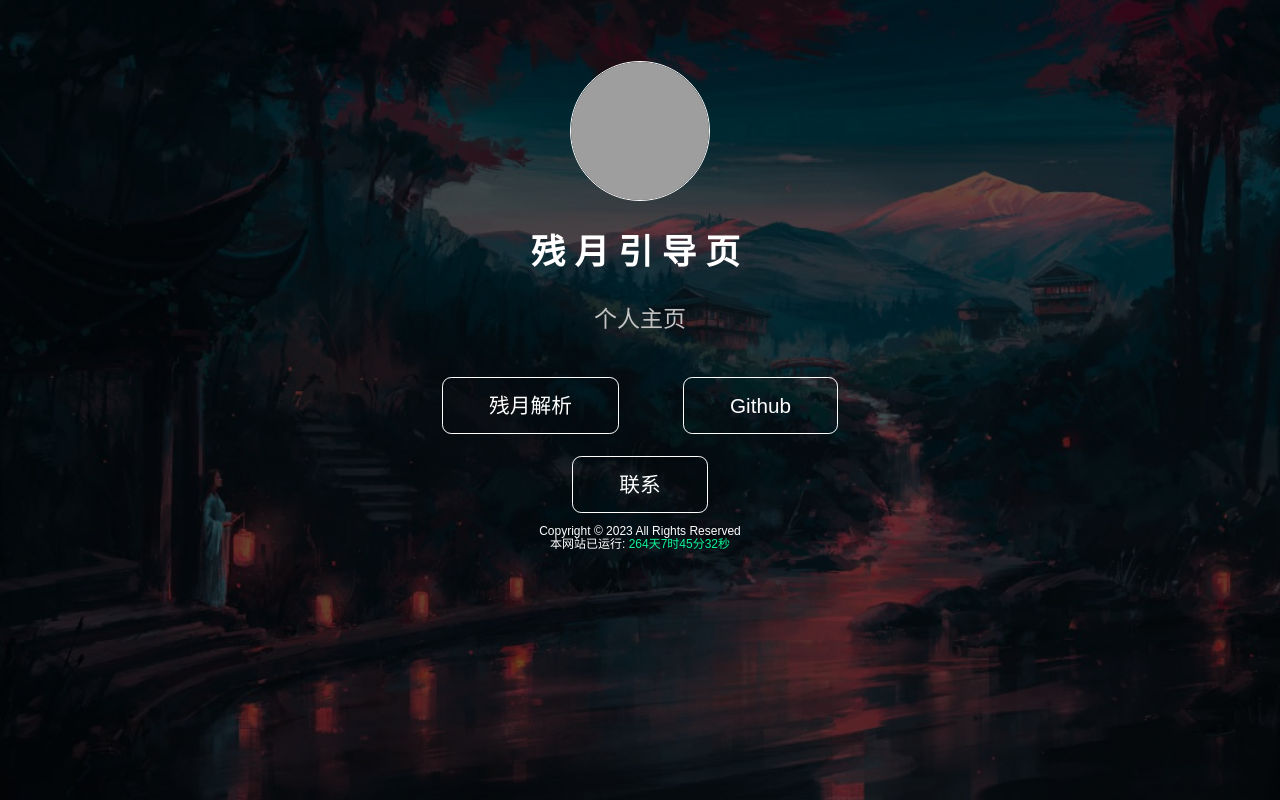
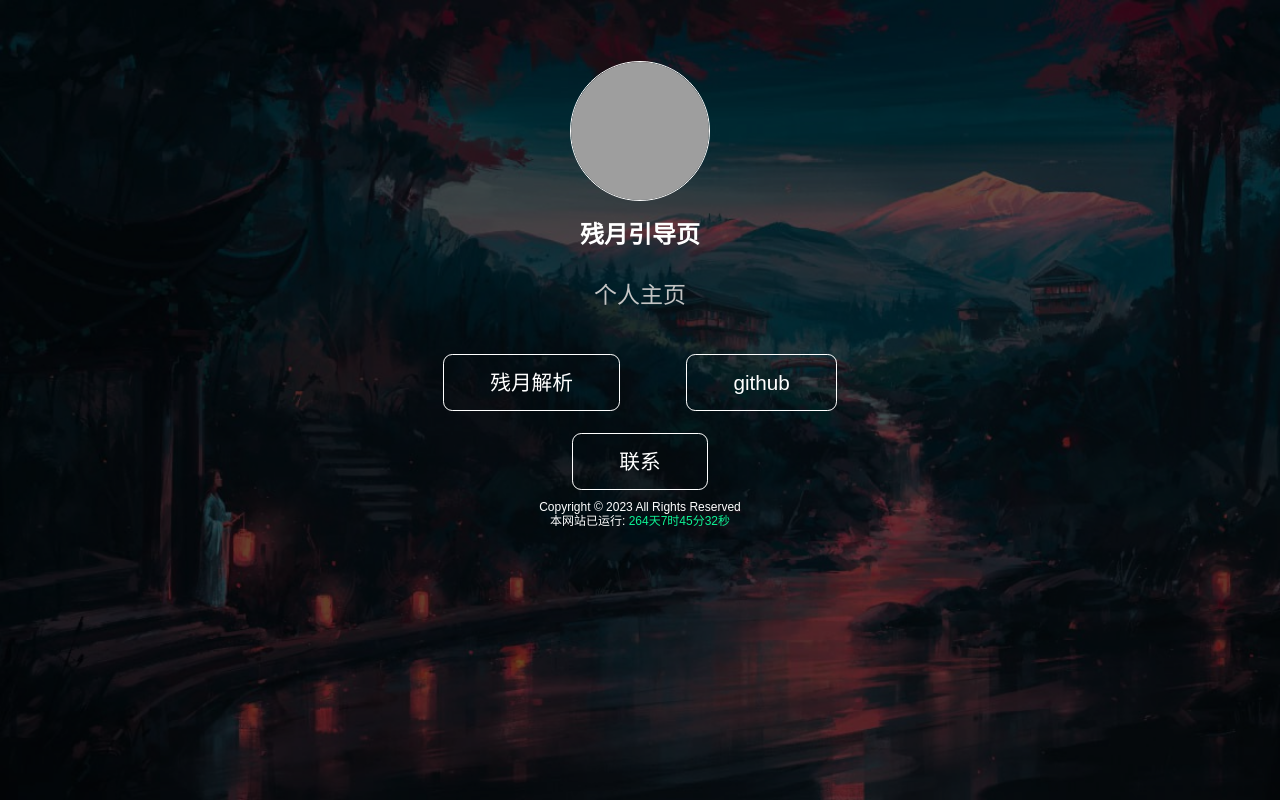
Before and after one commit to 1771245847/CanYuePage, a plain HTML site: page index.html in a window 1280 px wide. Drawn offline with nearby package versions, Linux system fonts and the light colour scheme; grey boxes are pictures that could not be loaded.

Commit message:
2023-9-22

```diff
--- a/index.html
+++ b/index.html
@@ -9,7 +9,7 @@
     <meta name="author"content="1771245847">
     <meta http-equiv="X-UA-Compatible" content="IE=edge">
     <meta name="viewport" content="width=device-width, initial-scale=1.0, maximum-scale=1.0, minimum-scale=1.0, user-scalable=no">
-    <link rel="shortcut icon" href="https://www.imooc.com/static/wap/static/favicon.ico" type="image/x-icon">
+    <link rel="shortcut icon" href="favicon.ico" type="image/x-icon">
     <link rel="stylesheet" href="/css/normalize.css">
     <link rel="stylesheet" href="/css/style.css">
     <script src="https://cdn.staticfile.org/jquery/3.5.1/jquery.min.js"></script>
@@ -21,7 +21,7 @@
             <!-- 头像 -->
             <img src="https://tianquan.gtimg.cn/face/item/6486/medium.png" alt="1771245847">
             <!-- 名称 -->
-            <h2>残月引导页</h2>
+            <h1>残月引导页</h1>
             <!-- website -->
             <div class="as">
                 <p>个人主页</p>
@@ -31,7 +31,7 @@
             <!-- 超链接 -->
             <ul class="site">
                 <li><a href="https://canyue.freetzi.com" target="_blank" rel="noopener noreferrer">残月解析</a></li>
-                <li><a href="https://github.com/1771245847" target="_blank" rel="noopener noreferrer">Github</a></li>
+                <li><a href="https://github.com/1771245847" target="_blank" rel="noopener noreferrer">github</a></li>
                 <li><a href="https://qm.qq.com/cgi-bin/qm/qr?k=XfNLAc1YgfT_VcKbaPUrc5J4elTh4T1I&noverify=0" target="_blank" rel="noopener noreferrer">联系</a></li>
             </ul>
             <center><a target="_blank" href="https://beian.miit.gov.cn/"></a>Copyright © 2023 All Rights Reserved</a>
@@ -61,8 +61,8 @@
                 }
                 setInterval(function () { $('#run_time').html(runTime()) }, 1000);
             </script>
-                </a>
-              </div>
+             </a>
+             </div>
             </div>
           </div>
         </div>
```
